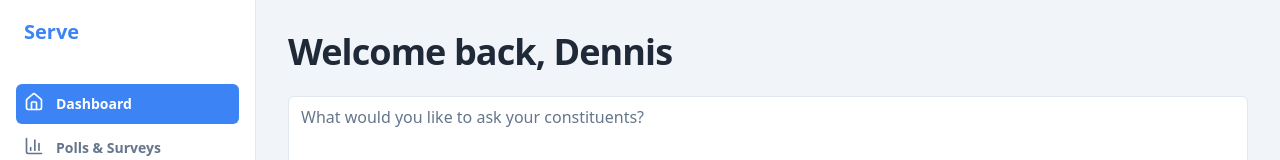
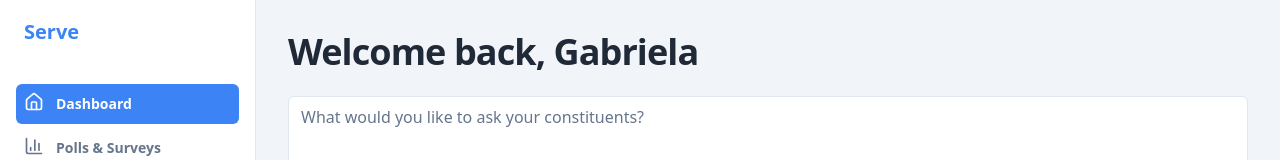
Before and after one commit to kmcost/serve-v3-current, a React (Vite) app: page / in a window 1280 px wide. Shown: the top 160 px of the page. Built offline with nearby package versions, Linux system fonts and the light colour scheme.

Commit message:
Visual edit in Lovable
Edited UI in Lovable

```diff
--- a/src/pages/Dashboard.tsx
+++ b/src/pages/Dashboard.tsx
@@ -5,7 +5,7 @@ export default function Dashboard() {
       {/* Hero Section */}
       <div className="space-y-6">
         <div className="space-y-2">
-          <h1 className="text-3xl font-bold tracking-tight text-foreground sm:text-4xl">Welcome back, Dennis</h1>
+          <h1 className="text-3xl font-bold tracking-tight text-foreground sm:text-4xl">Welcome back, Gabriela</h1>
         </div>
 
         <QuestionInput />
```
